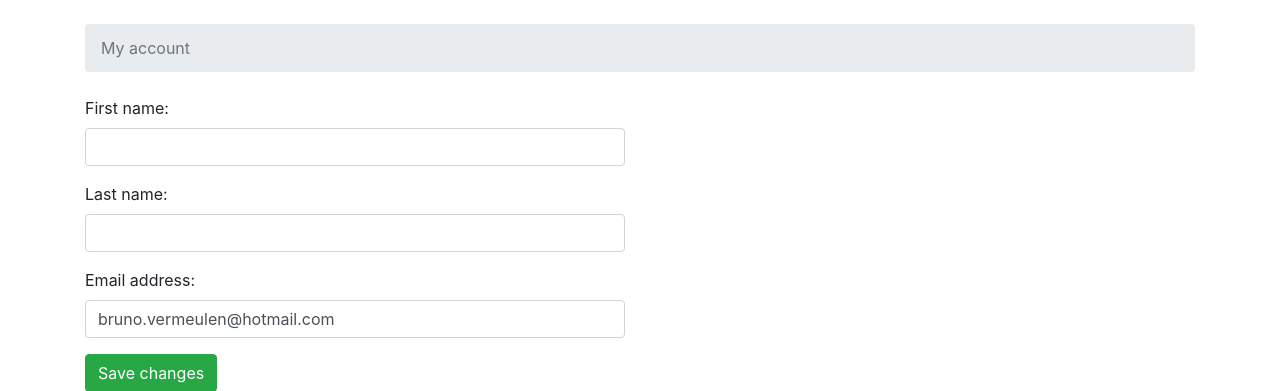
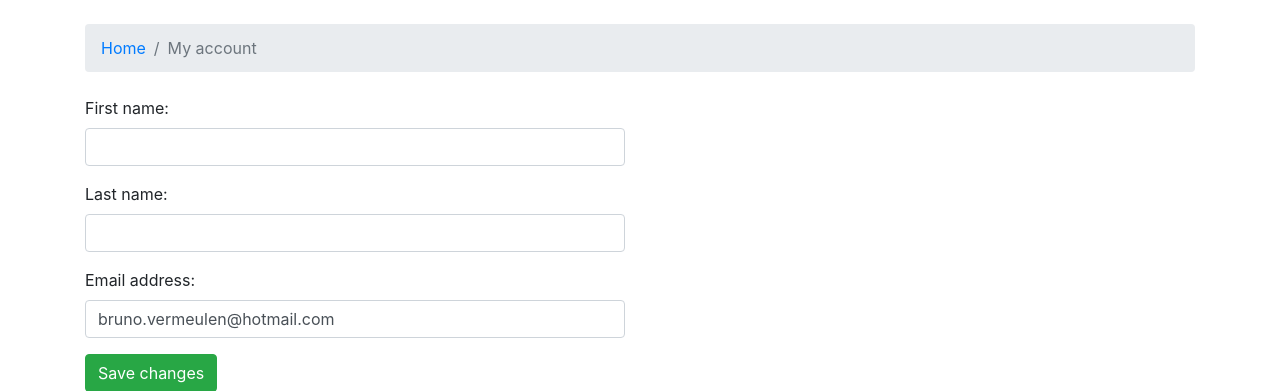
Before and after one commit to bvermeulen/Django, a Django app: page /settings/account/ in a window 1280 px wide. Shown: the part 71-462 px from the top of the page. Run offline with Django 3.2, Linux system fonts and the light colour scheme; a user stored in the database is signed in; some libraries are stand-ins or nearby versions; some web fonts are replaced.

Commit message:
menu update - home

```diff
--- a/templates/my_account.html
+++ b/templates/my_account.html
@@ -3,6 +3,7 @@
 {% block title %}My account{% endblock %}
 
 {% block breadcrumb %}
+  <li class="breadcrumb-item"><a href="{% url 'home' %}">Home</a></li>
   <li class="breadcrumb-item active">My account</li>
 {% endblock %}
 
--- a/templates/password_change.html
+++ b/templates/password_change.html
@@ -3,6 +3,7 @@
 {% block title %}Change password{% endblock %}
 
 {% block breadcrumb %}
+  <li class="breadcrumb-item"><a href="{% url 'home' %}">Home</a></li>
   <li class="breadcrumb-item active">Change password</li>
 {% endblock %}
 
--- a/templates/password_change_done.html
+++ b/templates/password_change_done.html
@@ -3,6 +3,7 @@
 {% block title %}Change password successful{% endblock %}
 
 {% block breadcrumb %}
+  <li class="breadcrumb-item"><a href="{% url 'home' %}">Home</a></li>
   <li class="breadcrumb-item"><a href="{% url 'password_change' %}">Change password</a></li>
   <li class="breadcrumb-item active">Success</li>
 {% endblock %}
```
